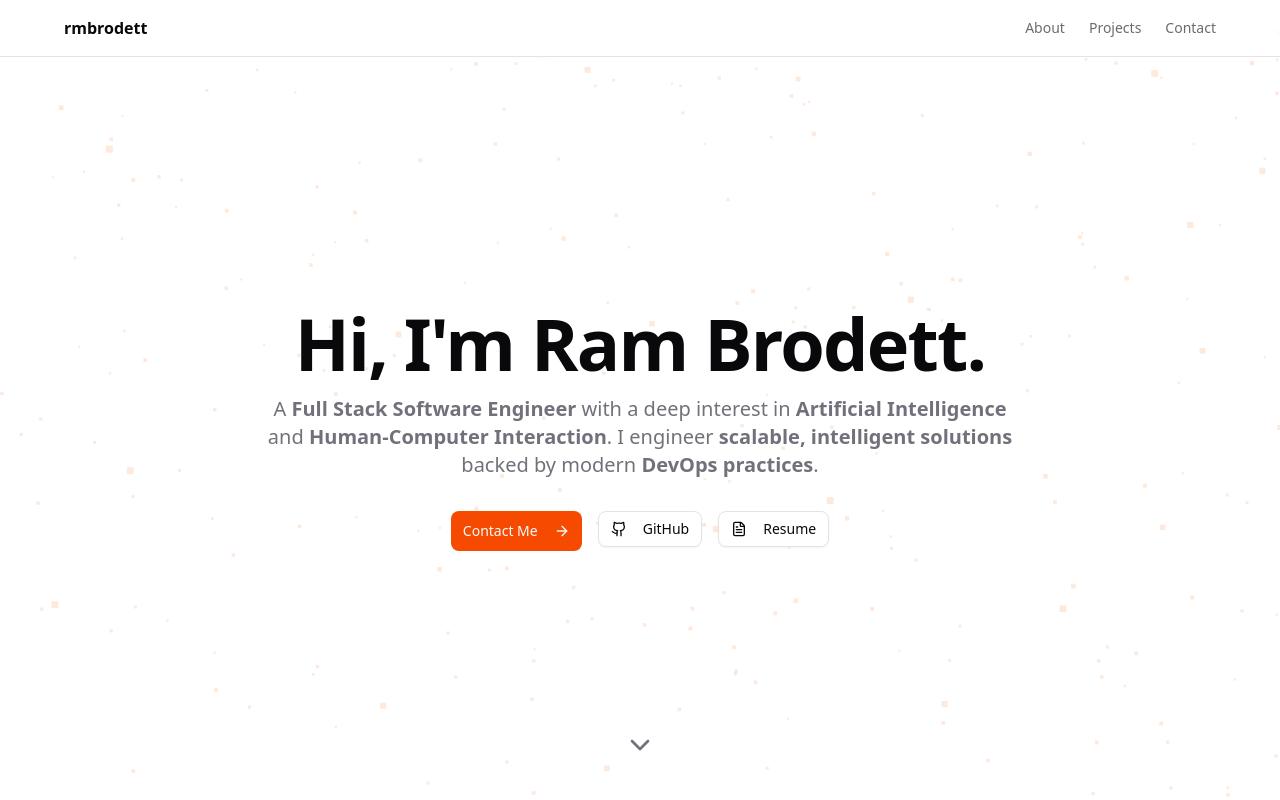
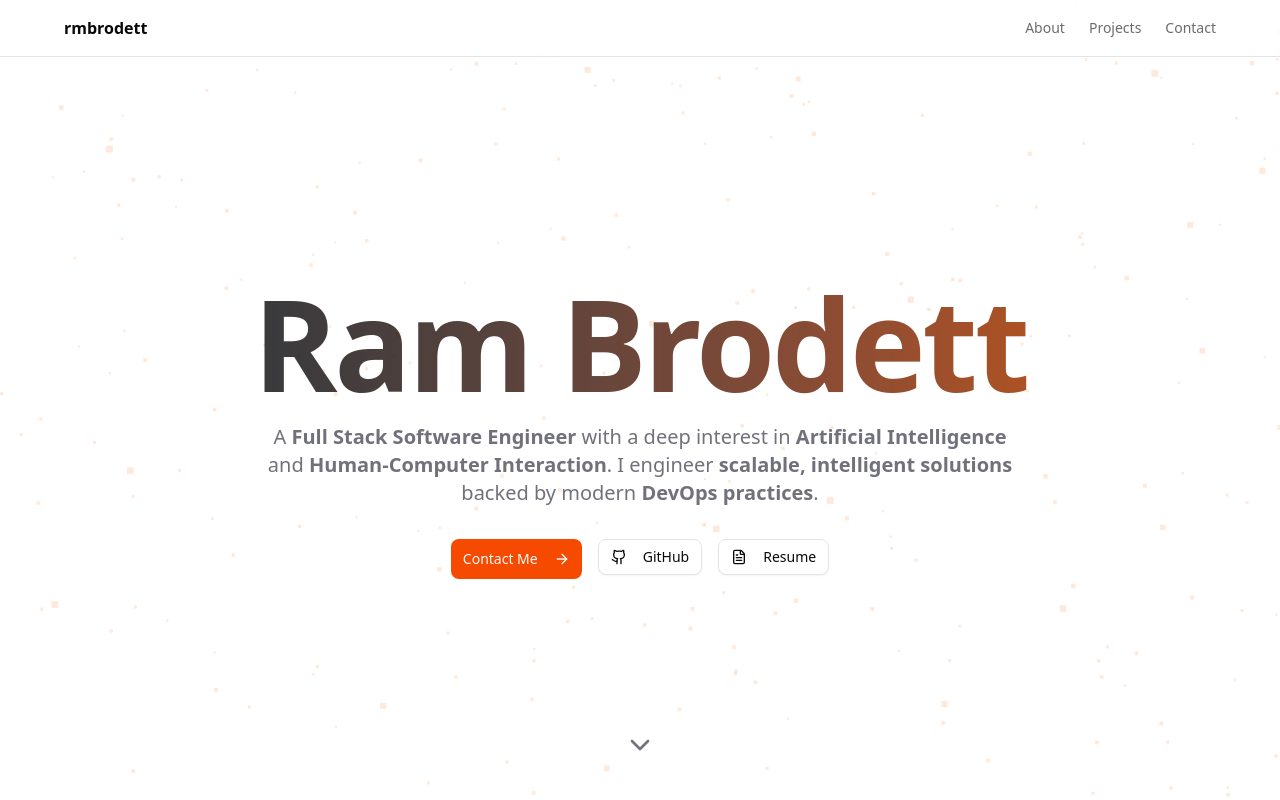
Before and after one commit to RamBrodett/e-portfolio, a Next.js app: page /e-portfolio/ in a window 1280 px wide. Shown: the top 800 px of the page. Built offline with nearby package versions, Linux system fonts and the light colour scheme.

Commit message:
feat: add shimmer animation to header and enhance text styling for better visual appeal

```diff
--- a/app/globals.css
+++ b/app/globals.css
@@ -131,3 +131,16 @@
     overscroll-behavior: none;
   }
 }
+
+@keyframes shimmer {
+  0% {
+    background-position: -200% center;
+  }
+  100% {
+    background-position: 200% center;
+  }
+}
+
+.animate-shimmer {
+  animation: shimmer 12s linear infinite;
+}
--- a/app/page.tsx
+++ b/app/page.tsx
@@ -24,8 +24,10 @@ export default function Home() {
       <div className="mx-auto max-w-lg md:max-w-2xl xl:max-w-6xl px-4 sm:px-8 md:px-0">
         <section id="about" className="flex flex-col justify-center items-center text-center gap-8 min-h-[calc(100vh-3.5rem)] py-12 relative">
           <div className="space-y-4">
-            <h1 className="text-4xl font-bold tracking-tight sm:text-6xl lg:text-7xl text-foreground">
-              Hi, I'm Ram Brodett.
+            <h1 className="text-5xl font-bold tracking-tight sm:text-7xl lg:text-9xl">
+              <span className="block bg-gradient-to-r from-foreground/80 via-foreground via-primary/90 via-foreground to-foreground/80 bg-[length:300%_auto] animate-shimmer bg-clip-text text-transparent">
+                Ram Brodett
+              </span>
             </h1>
             <p className="text-xl text-muted-foreground max-w-3xl mx-auto">
               A <strong>Full Stack Software Engineer</strong> with a deep interest in <strong>Artificial Intelligence</strong> and <strong>Human-Computer Interaction</strong>.
```
